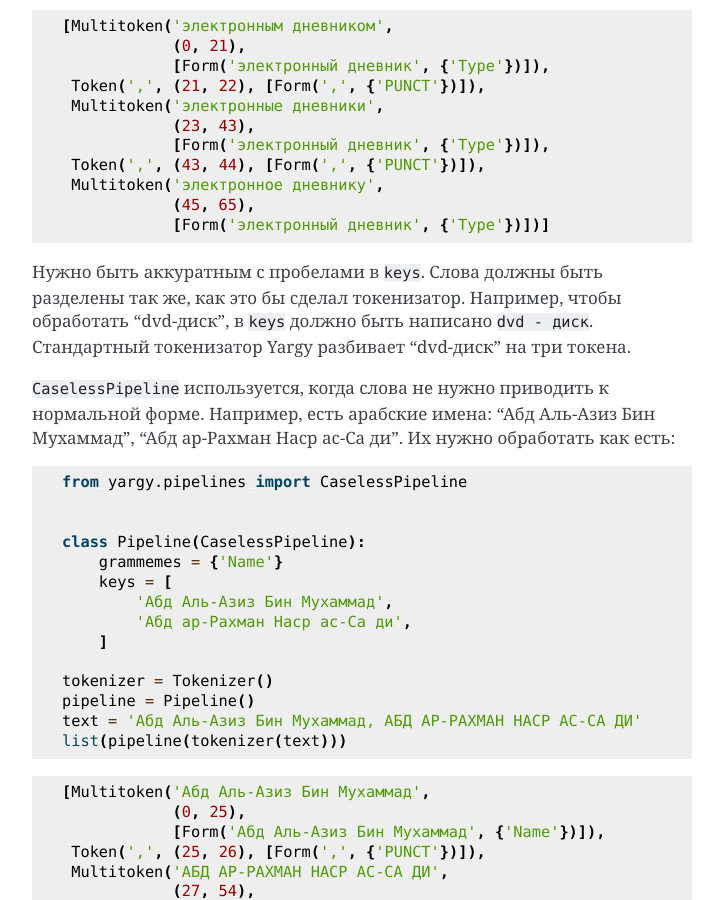
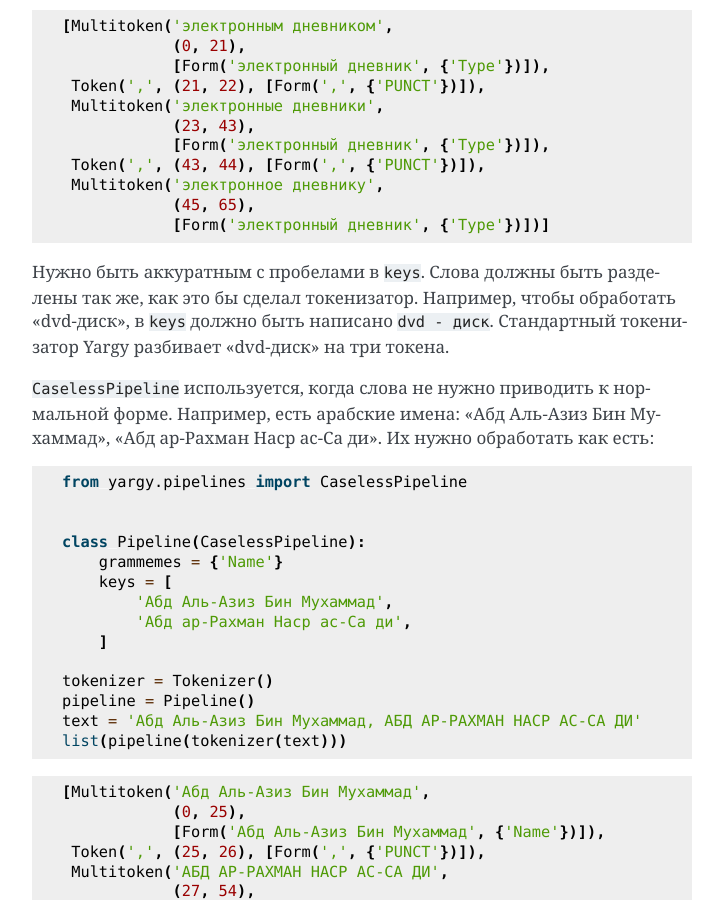
Before and after one commit to natasha/yargy, a Sphinx documentation site: the page built from docs/reference.rst, in a window 1280 px wide and 900 px high, scrolled down 2671 px. Shown: the whole window, without its empty margins (388-1111 px from the left). Built offline with Sphinx 7.4.7, drawn with Linux system fonts in a browser that asks for light colours; part of the change alters nothing that is shown; some of the changed text lies outside the part shown.

```diff
--- a/docs/conf.py
+++ b/docs/conf.py
@@ -1,9 +1,15 @@
+# coding: utf-8
+from __future__ import unicode_literals
+
 import sys
 
 sys.path.append('..')
 
 source_suffix = '.rst'
+source_encoding= 'utf-8'
 master_doc = 'index'
+
+language='ru'
 
 html_theme = 'alabaster'
 
```
